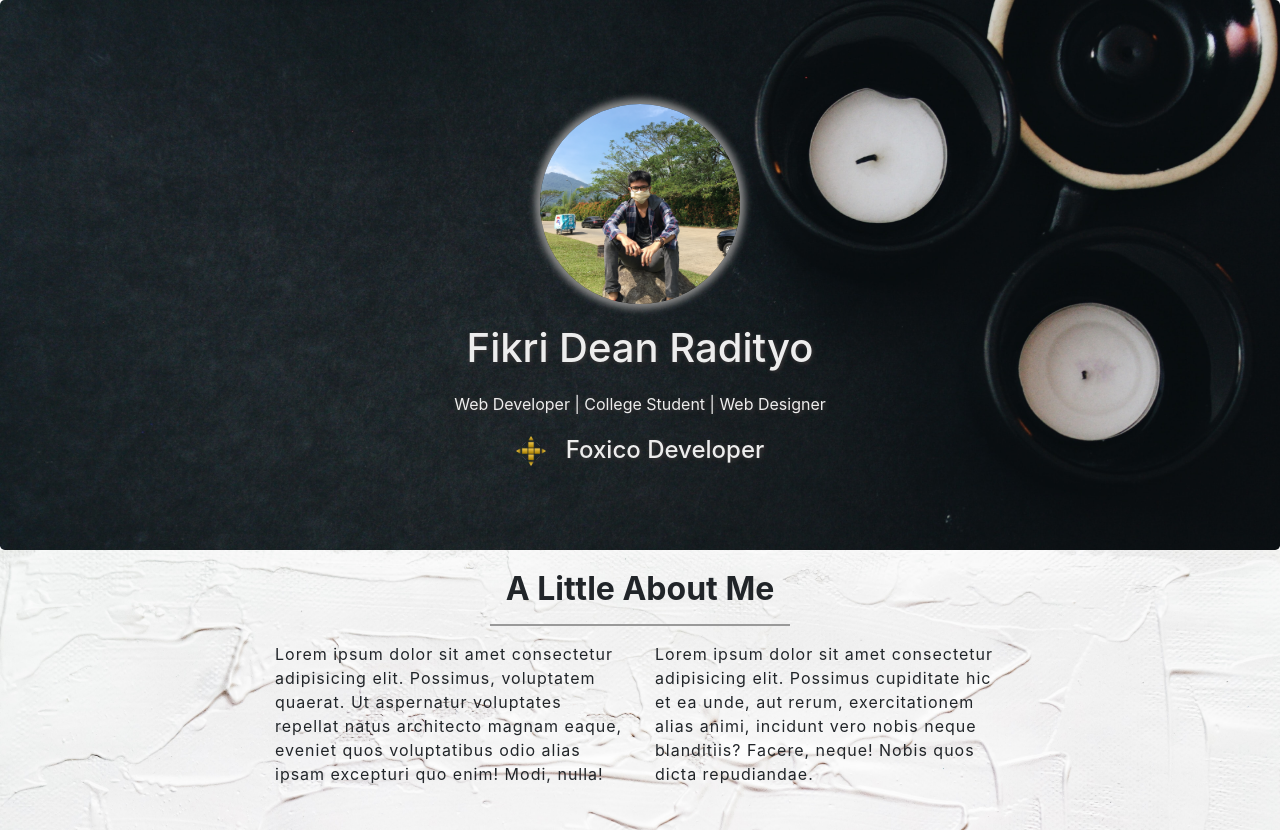
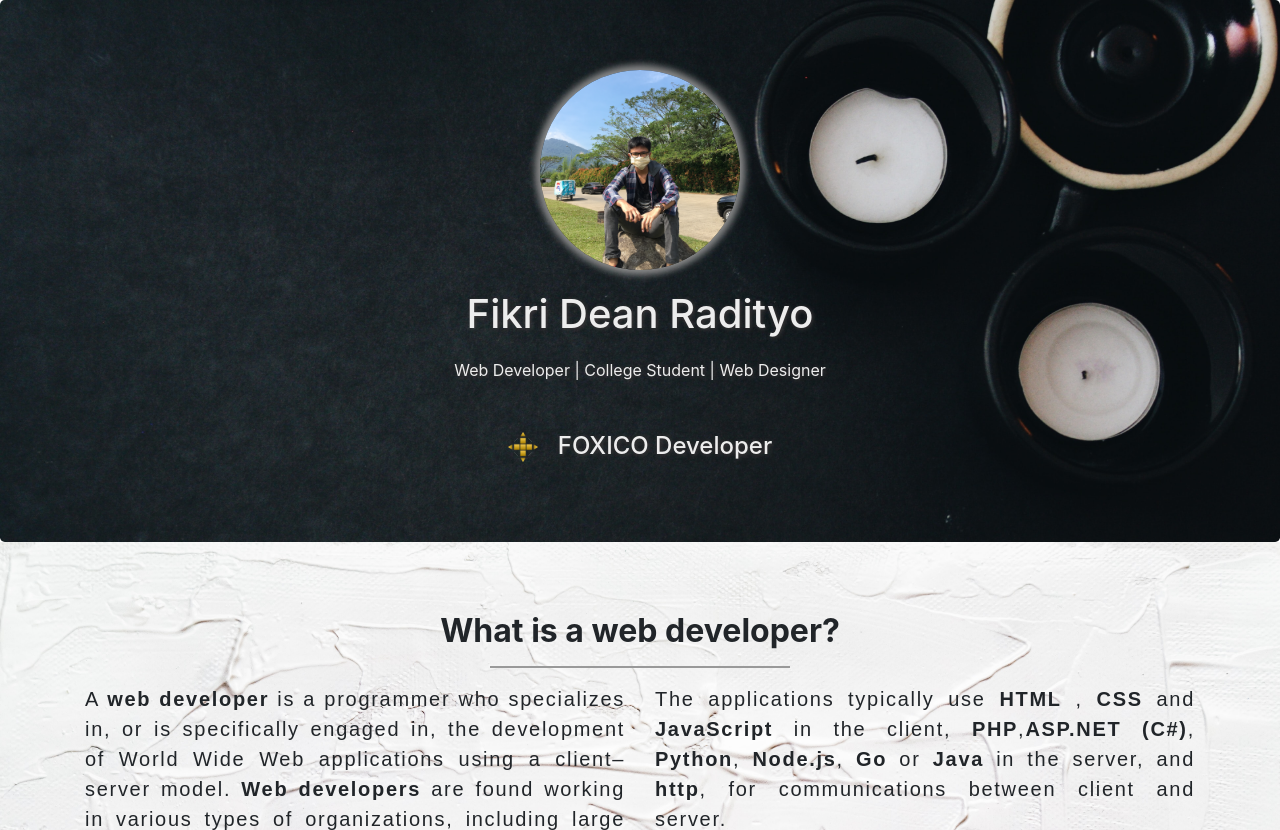
Before and after one commit to Rianadi/Rianadi.github.io, a PHP site: page / in a window 1280 px wide. Shown: the top 830 px of the page. Run offline with PHP 8.4, Linux system fonts and the light colour scheme; grey boxes are pictures that could not be loaded.

Commit message:
Mengubah design dan menyelesaikannya

```diff
--- a/css/index.css
+++ b/css/index.css
@@ -44,6 +44,7 @@ footer a:hover {
 
 .jumbotron {
   margin: 0px;
+  padding: 30px;
   background-image: url(../img/Jumbotron-background.jpg);
   background-size: cover;
   text-shadow: 1px 1px 4px #413b3b;
@@ -77,6 +78,7 @@ footer a:hover {
   -webkit-box-pack: center;
       -ms-flex-pack: center;
           justify-content: center;
+  padding: 30px;
 }
 
 .jumbotron .brand-dean img {
@@ -96,7 +98,8 @@ footer a:hover {
 .about {
   background-image: url(../img/about-background.jpg);
   background-size: cover;
-  min-height: 280px;
+  min-height: 400px;
+  padding: 50px;
 }
 
 .about h2 {
@@ -104,13 +107,20 @@ footer a:hover {
 }
 
 .about p {
-  letter-spacing: 1px;
+  font: 20px/30px assistant, sans-serif;
+  letter-spacing: 1.7px;
   font-weight: 400;
+  text-align: justify;
+}
+
+.about p span {
+  font-weight: bold;
 }
 
 .portfolio {
   background-image: url(../img/portfolio2-background.png);
   background-size: cover;
+  padding: 50px;
 }
 
 .portfolio h2 {
--- a/css/index.scss
+++ b/css/index.scss
@@ -46,6 +46,7 @@ footer {
 // class
 .jumbotron {
   margin: 0px;
+  padding: 30px;
   background-image: url(../img/Jumbotron-background.jpg);
   background-size: cover;
   text-shadow: 1px 1px 4px #413b3b;
@@ -72,6 +73,7 @@ footer {
     display: flex;
     flex-wrap: wrap;
     justify-content: center;
+    padding: 30px;
 
     img {
       width: 30px;
@@ -91,21 +93,30 @@ footer {
 .about {
   background-image: url(../img/about-background.jpg);
   background-size: cover;
-  min-height: 280px;
+  min-height: 400px;
+  padding: 50px;
 
   h2 {
     margin-top: 20px;
   }
 
   p {
-    letter-spacing: 1px;
+    font: 20px/30px assistant, sans-serif;
+    letter-spacing: 1.7px;
     font-weight: 400;
+    text-align: justify;
+    // text-justify: inter-word;
+
+    span {
+      font-weight: bold;
+    }
   }
 }
 
 .portfolio {
   background-image: url(../img/portfolio2-background.png);
   background-size: cover;
+  padding: 50px;
 
   h2 {
     margin-top: 20px;
--- a/index.html
+++ b/index.html
@@ -66,7 +66,7 @@
           <div class="row text-center">
             <div class="col-sm-12 brand-dean">
               <img src="img/Brand - Foxico2.png" alt="brand-foxico">
-              <h4>Foxico Developer</h4>
+              <h4>FOXICO Developer</h4>
             </div>
           </div>
         </div>
@@ -79,20 +79,20 @@
         <div class="row  text-center">
           <div class="col-lg-12 text-center">
             <h2>
-              A Little About Me
+              What is a web developer?
             </h2>
             <hr>
           </div>
         </div>
         <div class="row justify-content-center">
-          <div class="col-lg-4">
+          <div class="col-lg-6">
           <p>
-            Lorem ipsum dolor sit amet consectetur adipisicing elit. Possimus, voluptatem quaerat. Ut aspernatur voluptates repellat natus architecto magnam eaque, eveniet quos voluptatibus odio alias ipsam excepturi quo enim! Modi, nulla!
+            A <span>web developer</span> is a programmer who specializes in, or is specifically engaged in, the development of World Wide Web applications using a client–server model. <span>Web developers</span> are found working in various types of organizations, including large corporations and governments, small and medium-sized companies, or alone as freelancers.
             </p>
           </div>
-          <div class="col-lg-4">
+          <div class="col-lg-6">
             <p>
-              Lorem ipsum dolor sit amet consectetur adipisicing elit. Possimus cupiditate hic et ea unde, aut rerum, exercitationem alias animi, incidunt vero nobis neque blanditiis? Facere, neque! Nobis quos dicta repudiandae.
+              The applications typically use <span>HTML</span> , <span>CSS</span>  and <span>JavaScript</span>  in the client, <span>PHP</span>,<span>ASP.NET (C#)</span>, <span>Python</span>, <span>Node.js</span>, <span>Go</span></span> or <span>Java</span> in the server, and <span>http</span>, for communications between client and server.
             </p>
           </div>
         </div>
@@ -112,59 +112,45 @@
             <hr>
         <div class="container">
           <div class="row justify-content-center mb-4">
-            <div class="col-lg-3">
+            <div class="col-lg-4">
               <div class="card cardbawah">
-                <img src="../img/six 7 150px.png" class="card-img-top" alt="...">
+                <img src="img/Vacansy Remake.png" class="card-img-top" alt="...">
                 <div class="card-body">
-                  <h5 class="card-title">Card title</h5>
-                  <p class="card-text">Some quick example text to build on the card title and make up the bulk of the card's content.</p>
+                  <h5 class="card-title">Vacansy Remake</h5>
+                  <p class="card-text">My First Remake Design //
+                    <br>
+                    <a href="https://mail.google.com/mail/?view=cm&fs=1&to=hello@omnicreativora.com&su=SUBJECT&body=BODY&bcc=hello@omnicreativora.com" target="_blank">Vacansy Email</a> //
+                    <br>
+                    <a href="https://dribbble.com/shots/12230630-Vacansy-Landing-Page" target="_blank">Vacansy Dribble Page</a> //
+                  </p>
                 </div>
               </div>
             </div>
-            <div class="col-lg-3">
+            <div class="col-lg-4">
               <div class="card cardbawah">
-                <img src="../img/six 2 150px.png" class="card-img-top" alt="...">
+                <img src="img/StepWorld.jpg" class="card-img-top" alt="...">
                 <div class="card-body">
-                  <h5 class="card-title">Card title</h5>
-                  <p class="card-text">Some quick example text to build on the card title and make up the bulk of the card's content.</p>
+                  <h5 class="card-title">StepWorld</h5>
+                  <p class="card-text">My First Design //
+                    <br>
+                    <a href="https://mail.google.com/mail/?view=cm&fs=1&to=deanradityo@gmail.com&su=SUBJECT&body=BODY&bcc=deanradityo@gmail.com" target="_blank">Foxico's Email<a> //
+                    <br>
+                    <a href="https://dribbble.com/shots/15607887-StepWorld" target="_blank">StepWorld Design</a> //
+                  </p>
                 </div>
               </div>
             </div>
-            <div class="col-lg-3">
+            <div class="col-lg-4">
               <div class="card cardbawah">
-                <img src="../img/six 3 150px.png" class="card-img-top" alt="...">
-                <div class="card-body">
-                  <h5 class="card-title">Card title</h5>
-                  <p class="card-text">Some quick example text to build on the card title and make up the bulk of the card's content.</p>
-                </div>
-              </div>
-            </div>
-          </div>
-          <div class="row justify-content-center mb-4">
-            <div class="col-lg-3">
-              <div class="card">
-                <img src="../img/six 4 150px.png" class="card-img-top" alt="...">
-                <div class="card-body">
-                  <h5 class="card-title">Card title</h5>
-                  <p class="card-text">Some quick example text to build on the card title and make up the bulk of the card's content.</p>
-                </div>
-              </div>
-            </div>
-            <div class="col-lg-3">
-              <div class="card">
-                <img src="../img/six 5 150px.png" class="card-img-top" alt="...">
-                <div class="card-body">
-                  <h5 class="card-title">Card title</h5>
-                  <p class="card-text">Some quick example text to build on the card title and make up the bulk of the card's content.</p>
-                </div>
-              </div>
-            </div>
-            <div class="col-lg-3">
-              <div class="card">
-                <img src="../img/six 6 150px.png" class="card-img-top" alt="...">
-                <div class="card-body">
-                  <h5 class="card-title">Card title</h5>
-                  <p class="card-text">Some quick example text to build on the card title and make up the bulk of the card's content.</p>
+                <img src="img/StepWorld-v2.png" class="card-img-top" alt="...">
+                <div class="card-body  kurang-margin">
+                  <h5 class="card-title">StepWorld V2</h5>
+                  <p class="card-text">My Design //
+                    <br>
+                    <a href="https://mail.google.com/mail/?view=cm&fs=1&to=deanradityo@gmail.com&su=SUBJECT&body=BODY&bcc=deanradityo@gmail.com" target="_blank">Foxico's Email</a> //
+                    <br>
+                    <a href="https://dribbble.com/shots/15607887-StepWorld" target="_blank">StepWorld Design V2</a> //
+                  </p>
                 </div>
               </div>
             </div>
@@ -260,7 +246,7 @@
         <div class="row">
           <div class="col-sm-12">
             <p>
-              &copy; 2019 - 2020 <a href="">SIX</a> • All rights reserved • Love from Jakarta
+              &copy; 2020 - 2021 <a href="">FOXICO</a> • All rights reserved • Love from Depok
             </p>
           </div>
         </div>
```
Also changed, not shown: other parts of css/index.css (+16 -33 lines), other parts of css/index.scss (+62 -35 lines), img/StepWorld.jpg (added), img/Vacansy Remake.png (added), 2 other files.
